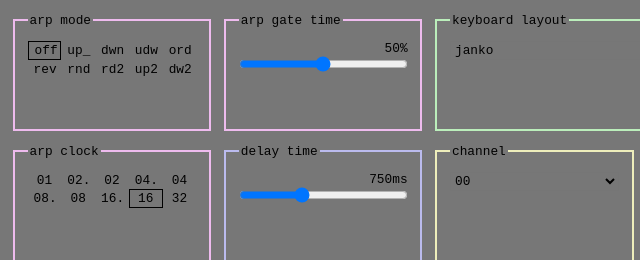
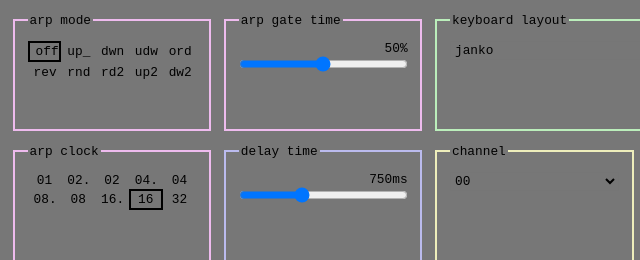
Before and after one commit to stygian-phrygian/jank-keyboard, a plain HTML site: page index.html in a window 1280 px wide. Shown: the top 260 px of the page, 0-640 px from the left. Drawn offline with Linux system fonts and the light colour scheme.

Commit message:
updated border size for selected var to reflect the global border size var

```diff
--- a/style.css
+++ b/style.css
@@ -4,7 +4,10 @@
 :root {
     /* use like so: var(--color-name); */
     --background-color: #777;
+    --border-size: 2px;
     --border-color: #eeb;
+    --font-size: 1vw;
+    --gap-size: 1vw;
     --arpeggiator-section-border-color: #ebe;
     --delay-section-border-color: #bbe;
     --bpm-section-border-color: #eee;
@@ -17,10 +20,7 @@
     --program-change-section-border-color: #eeb;
     --latch-section-border-color: #eee;
     --hover-color: #ebebeb;
-    --selected-border: 1px black solid;
-    --font-size: 1vw;
-    --gap-size: 1vw;
-    --border-size: 2px;
+    --selected-border: var(--border-size) black solid;
 }
 
 /******************** global settings
```
